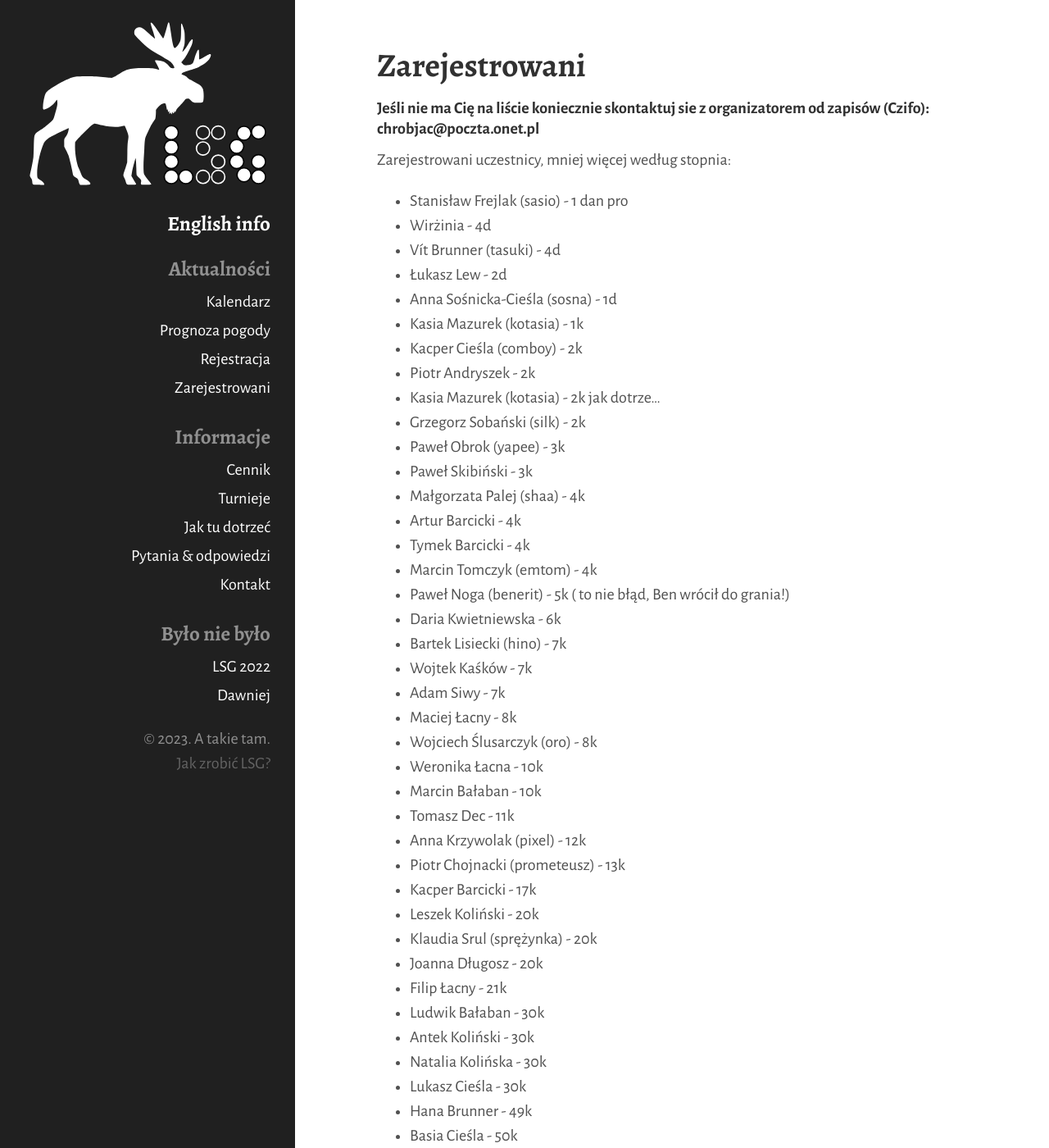
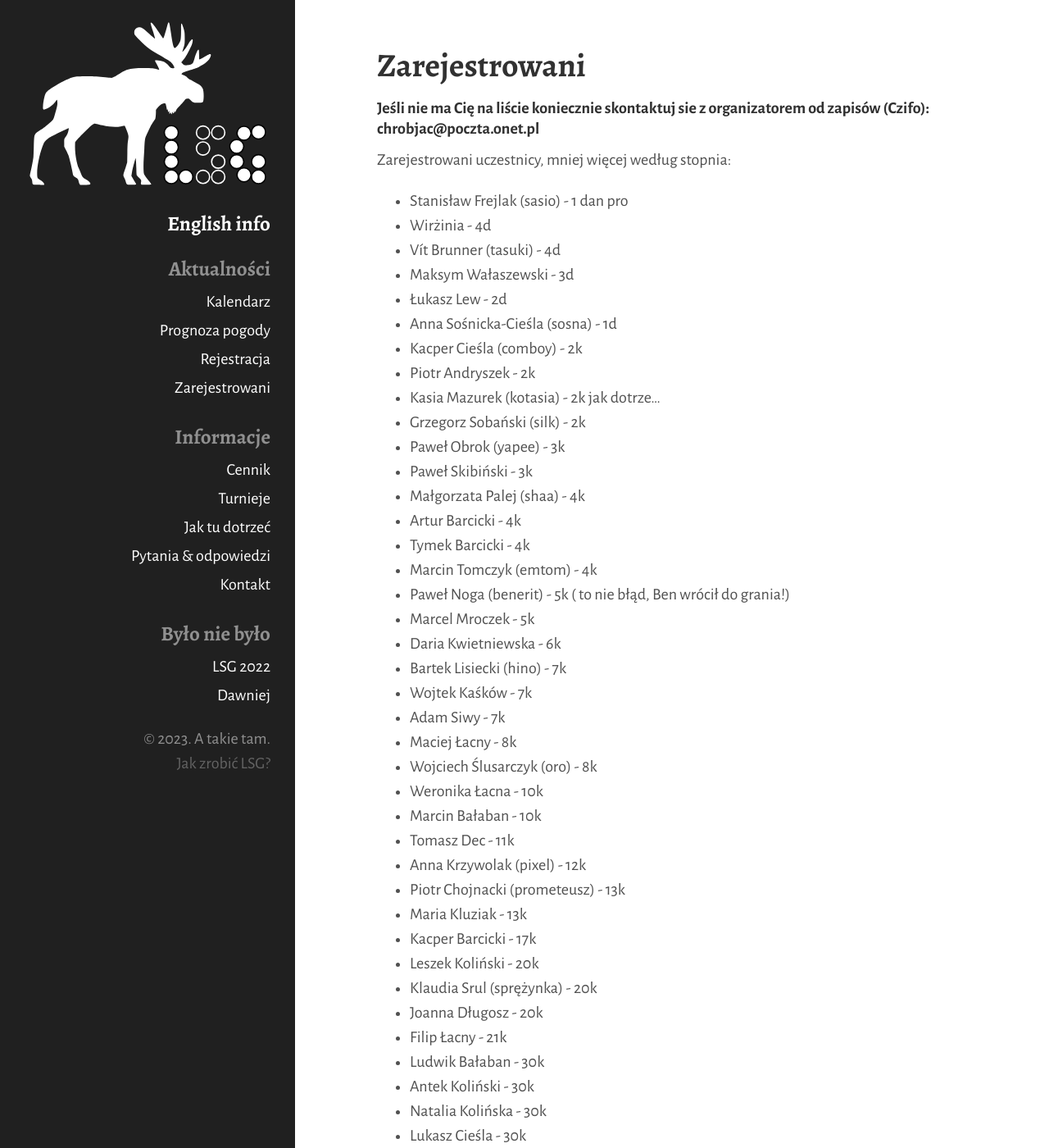
Before and after one commit to tasuki/lsg, a Jekyll site: the page built from zarejestrowani.md, in a window 1280 px wide and 1400 px high. Shown: the whole window at 82% size. Built offline with Jekyll 4.4.1, drawn with Linux system fonts in a browser that asks for light colours.

Commit message:
Update zarejestrowani.md

```diff
--- a/zarejestrowani.md
+++ b/zarejestrowani.md
@@ -12,9 +12,9 @@ Zarejestrowani uczestnicy, mniej więcej według stopnia:
 - Stanisław Frejlak (sasio) - 1 dan pro
 - Wirżinia - 4d
 - Vít Brunner (tasuki) - 4d
+- Maksym Wałaszewski - 3d
 - Łukasz Lew - 2d
 - Anna Sośnicka-Cieśla (sosna) - 1d
-- Kasia Mazurek (kotasia) - 1k
 - Kacper Cieśla (comboy) - 2k
 - Piotr Andryszek - 2k
 - Kasia Mazurek (kotasia) - 2k jak dotrze...
@@ -26,6 +26,7 @@ Zarejestrowani uczestnicy, mniej więcej według stopnia:
 - Tymek Barcicki - 4k
 - Marcin Tomczyk (emtom) - 4k
 - Paweł Noga (benerit) - 5k  ( to nie błąd, Ben wrócił do grania!)
+- Marcel Mroczek - 5k
 - Daria Kwietniewska - 6k
 - Bartek Lisiecki (hino) - 7k
 - Wojtek Kaśków - 7k
@@ -37,6 +38,7 @@ Zarejestrowani uczestnicy, mniej więcej według stopnia:
 - Tomasz Dec - 11k
 - Anna Krzywolak (pixel) - 12k
 - Piotr Chojnacki (prometeusz) - 13k
+- Maria Kluziak - 13k
 - Kacper Barcicki - 17k
 - Leszek Koliński - 20k
 - Klaudia Srul (sprężynka) - 20k
```
